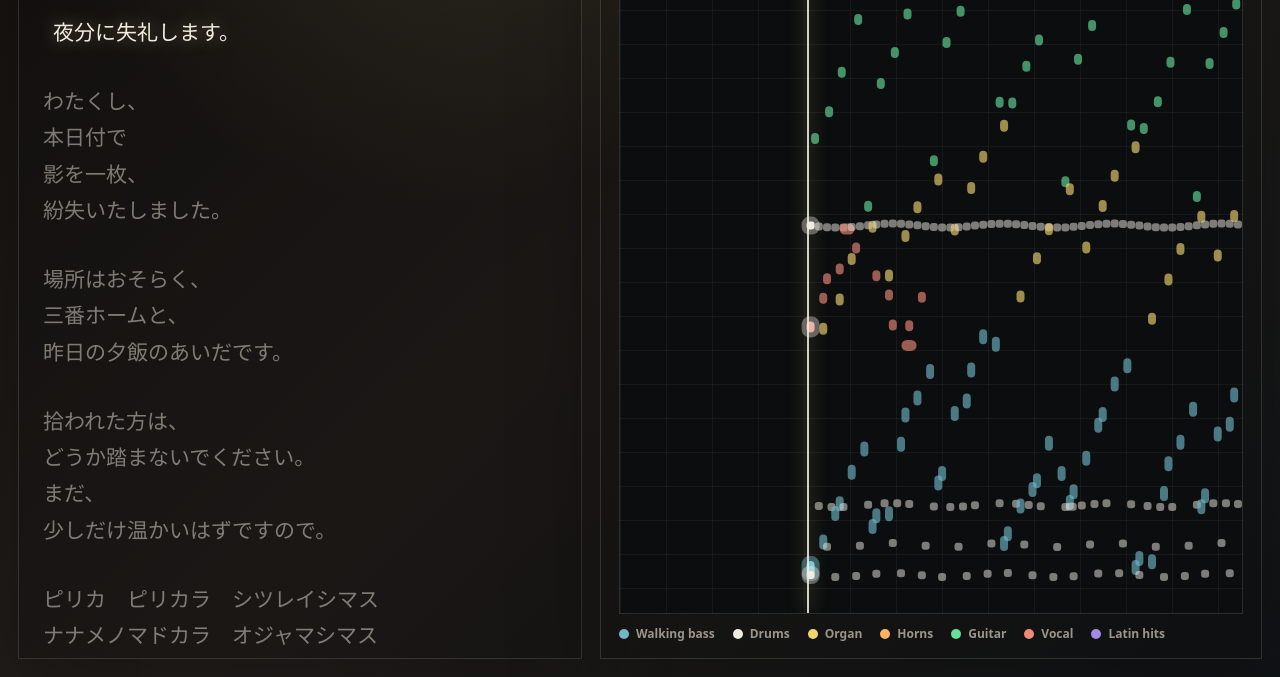
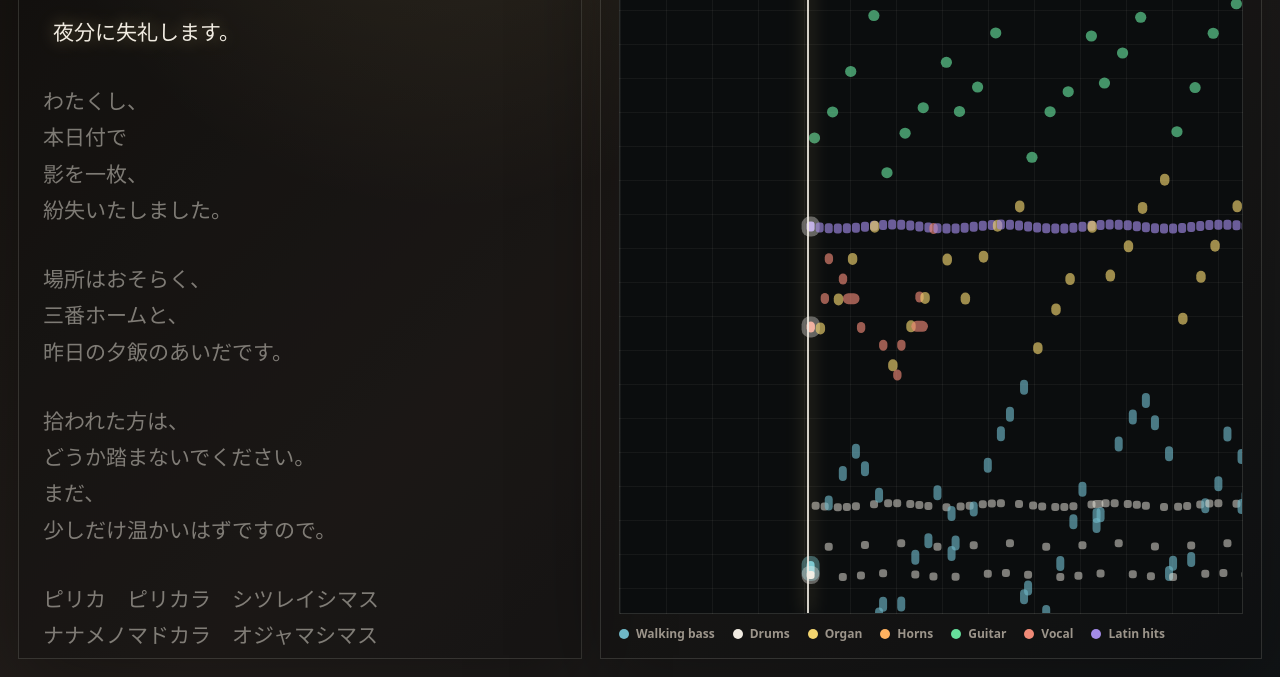
Before and after one commit to dhaqui/music1, a website: page index.html in a window 1280 px wide. Shown: the part 123-800 px from the top of the page. Drawn offline with Linux system fonts and the light colour scheme.

Commit message:
Add files via upload

```diff
--- a/app.js
+++ b/app.js
@@ -1,7 +1,7 @@
-const bpm = 172;
+const bpm = 156;
 const beat = 60 / bpm;
 const barSec = beat * 4;
-const swing = 0.58;
+const swing = 0.61;
 
 const lyricsText = `夜分に失礼します。
 
@@ -212,23 +212,22 @@ const lyricsText = `夜分に失礼します。
 
 const chords = {
   Cm9: { root: 36, tones: [48, 51, 55, 58, 62, 67] },
-  F13: { root: 41, tones: [53, 57, 60, 63, 67, 74] },
-  Bb13: { root: 46, tones: [58, 62, 65, 68, 72, 79] },
-  EbMaj9: { root: 39, tones: [51, 55, 58, 62, 65, 70] },
-  Ab13: { root: 44, tones: [56, 60, 63, 66, 70, 77] },
-  Db9: { root: 37, tones: [49, 53, 56, 59, 63, 68] },
+  AbMaj9: { root: 32, tones: [44, 48, 51, 55, 58, 63] },
+  Eb6: { root: 39, tones: [51, 55, 58, 60, 65, 70] },
+  BbAdd: { root: 34, tones: [46, 50, 53, 58, 60, 65] },
+  Fm11: { root: 41, tones: [53, 56, 60, 63, 67, 70] },
+  DbMaj7: { root: 37, tones: [49, 53, 56, 60, 65, 68] },
   GAlt: { root: 43, tones: [55, 59, 62, 65, 68, 73] },
-  CSharp9: { root: 36, tones: [48, 52, 58, 63, 66, 70] },
-  Fm9: { root: 41, tones: [53, 56, 60, 63, 67, 72] },
-  AAlt: { root: 45, tones: [57, 61, 64, 68, 70, 75] },
+  COpen: { root: 36, tones: [48, 55, 60, 62, 67, 74] },
+  AFlatGhost: { root: 44, tones: [56, 60, 63, 67, 70, 75] },
   DHalf: { root: 38, tones: [50, 53, 56, 60, 65] }
 };
 
 const genreCycle = [
-  "Cm9", "F13", "Bb13", "EbMaj9",
-  "Ab13", "Db9", "GAlt", "CSharp9",
-  "Fm9", "Bb13", "EbMaj9", "AAlt",
-  "DHalf", "GAlt", "Cm9", "GAlt"
+  "Cm9", "AbMaj9", "Eb6", "BbAdd",
+  "Fm11", "DbMaj7", "GAlt", "COpen",
+  "Cm9", "AFlatGhost", "Eb6", "BbAdd",
+  "DHalf", "GAlt", "AbMaj9", "COpen"
 ];
 
 function midiToFreq(note) {
@@ -239,13 +238,13 @@ function buildNotes() {
   const notes = [];
   const cycles = 9;
   const bassCells = [
-    [0, 3, 6, 7, 10, 12, 10, 7],
-    [0, 0, 7, 10, 12, 15, 12, 10],
-    [0, 6, 7, 10, 13, 12, 7, 6],
-    [0, 3, 5, 6, 10, 7, 6, -2]
+    [0, 7, 10, 12, 10, 7, 3, -2],
+    [0, 0, 5, 7, 12, 10, 7, 5],
+    [0, 3, 7, 10, 12, 15, 12, 7],
+    [0, -2, 3, 7, 10, 7, 5, 3]
   ];
-  const topline = [72, 75, 77, 78, 82, 80, 77, 75, 72, 70, 72, 75, 77, 84, 82, 80];
-  const hornShape = [0, 3, 7, 10, 14, 17, 15, 10];
+  const topline = [72, 75, 79, 77, 75, 72, 70, 67, 70, 72, 75, 82, 80, 77, 75, 72];
+  const hornShape = [0, 7, 10, 14, 12, 10, 7, 3];
   const at = (bar, sixteenth) => {
     const step = beat / 4;
     const off = sixteenth % 4 === 1 || sixteenth % 4 === 3 ? step * (swing - 0.5) : 0;
@@ -261,42 +260,42 @@ function buildNotes() {
       const heat = 0.7 + cycle * 0.045;
       const cell = bassCells[(bar + cycle) % bassCells.length];
 
-      [0, 3, 6, 7, 10, 13].forEach((slot, i) => {
+      [0, 4, 7, 10, 12, 15].forEach((slot, i) => {
         const pitch = chord.root + cell[i % cell.length];
-        notes.push({ t: at(songBar, slot), d: beat * 0.38, pitch, part: "bass", velocity: 0.78 + heat * 0.14, wobble: 26 + cycle * 3 });
+        notes.push({ t: at(songBar, slot), d: beat * 0.42, pitch, part: "bass", velocity: 0.66 + heat * 0.12, wobble: 18 + cycle * 2 });
       });
-      notes.push({ t: at(songBar, 15), d: beat * 0.22, pitch: nextChord.root - 1, part: "bass", velocity: 0.82, wobble: 35 });
+      notes.push({ t: at(songBar, 15), d: beat * 0.22, pitch: nextChord.root - 1, part: "bass", velocity: 0.72, wobble: 24 });
 
-      [0, 6, 11].forEach((slot) => notes.push({ t: at(songBar, slot), d: 0.055, pitch: 35, part: "drums", velocity: 0.95, drum: "kick" }));
-      [4, 12].forEach((slot) => notes.push({ t: at(songBar, slot), d: 0.08, pitch: 38, part: "drums", velocity: 0.92, drum: "snare" }));
-      [2, 5, 8, 14].forEach((slot) => notes.push({ t: at(songBar, slot), d: 0.045, pitch: 42, part: "drums", velocity: 0.58 + heat * 0.12, drum: "hat" }));
+      [0, 7, 11].forEach((slot) => notes.push({ t: at(songBar, slot), d: 0.055, pitch: 35, part: "drums", velocity: 0.78, drum: "kick" }));
+      [4, 12].forEach((slot) => notes.push({ t: at(songBar, slot), d: 0.08, pitch: 38, part: "drums", velocity: 0.76, drum: "snare" }));
+      [1, 3, 6, 8, 10, 14].forEach((slot) => notes.push({ t: at(songBar, slot), d: 0.045, pitch: 42, part: "drums", velocity: 0.34 + heat * 0.08, drum: "hat" }));
       for (let s = 0; s < 16; s += 2) {
-        notes.push({ t: at(songBar, s), d: 0.035, pitch: 70, part: "drums", velocity: s % 4 === 0 ? 0.42 : 0.28, drum: "hat" });
+        notes.push({ t: at(songBar, s), d: 0.032, pitch: 70, part: "latin", velocity: s % 4 === 0 ? 0.22 : 0.16, drum: "clave" });
       }
       if ((bar + cycle) % 4 === 3) {
         notes.push({ t: at(songBar, 15), d: 0.23, pitch: 42, part: "drums", velocity: 0.82, drum: "crash" });
       }
 
-      [3, 7, 10, 15].forEach((slot, i) => {
+      [2, 6, 9, 14].forEach((slot, i) => {
         const pitch = chord.tones[(i + cycle) % chord.tones.length] + 12 + lift;
-        notes.push({ t: at(songBar, slot), d: beat * 0.34, pitch, part: "organ", velocity: 0.5 + heat * 0.12, wobble: 12 });
+        notes.push({ t: at(songBar, slot), d: beat * 0.52, pitch, part: "organ", velocity: 0.36 + heat * 0.09, wobble: 8 });
       });
 
-      [1, 4.5, 7.5, 11.5, 14].forEach((slot, i) => {
+      [0.5, 4.5, 8.5, 13.5].forEach((slot, i) => {
         const pitch = chord.tones[(i + 2) % chord.tones.length] + 24 + (cycle > 6 ? 7 : 0);
-        notes.push({ t: at(songBar, Math.floor(slot)) + (slot % 1) * beat / 4, d: beat * 0.28, pitch, part: "guitar", velocity: 0.5 + heat * 0.16, wobble: 34 });
+        notes.push({ t: at(songBar, Math.floor(slot)) + (slot % 1) * beat / 4, d: beat * 0.62, pitch, part: "guitar", velocity: 0.28 + heat * 0.08, wobble: 18 });
       });
 
-      if (cycle > 0 && (bar % 2 === 0 || cycle > 5)) {
-        [0, 5, 10].forEach((slot, i) => {
+      if (cycle > 1 && (bar % 4 === 0 || cycle > 5)) {
+        [0, 6, 11].forEach((slot, i) => {
           const pitch = chord.root + 36 + hornShape[(bar + i + cycle) % hornShape.length] + (cycle > 6 ? 7 : 0);
-          notes.push({ t: at(songBar, slot), d: beat * 0.42, pitch, part: "horn", velocity: 0.62 + heat * 0.18, wobble: 18 });
+          notes.push({ t: at(songBar, slot), d: beat * 0.36, pitch, part: "horn", velocity: 0.46 + heat * 0.12, wobble: 12 });
         });
       }
 
       if (cycle > 2) {
         [3, 6, 9, 12, 15].forEach((slot, i) => {
-          notes.push({ t: at(songBar, slot), d: 0.048, pitch: 76 + ((i + bar) % 5), part: "latin", velocity: 0.58 + heat * 0.12, drum: "clave" });
+          notes.push({ t: at(songBar, slot), d: 0.048, pitch: 76 + ((i + bar) % 5), part: "latin", velocity: 0.36 + heat * 0.08, drum: "clave" });
         });
       }
 
--- a/index.html
+++ b/index.html
@@ -3,7 +3,7 @@
   <head>
     <meta charset="utf-8">
     <meta name="viewport" content="width=device-width, initial-scale=1">
-    <title>礼儀正しく壊れていきます</title>
+    <title>雨に撃たえば...! disc 2</title>
     <link rel="stylesheet" href="styles.css">
   </head>
   <body>
@@ -11,8 +11,8 @@
       <section class="lyrics-panel" aria-label="lyrics">
         <div class="title-row">
           <div>
-            <p class="kicker">Jazz breakbeat ・ garage funk ・ latin rush ・ 172 BPM</p>
-            <h1>礼儀正しく壊れていきます</h1>
+            <p class="kicker">Rain-bit folk ・ broken garage ・ intimate storm ・ 156 BPM</p>
+            <h1>雨に撃たえば...! disc 2</h1>
           </div>
           <button id="playButton" class="play-button" type="button" aria-label="再生">
             <span class="play-icon">▶</span>
```
Also changed, not shown: desu_masu_yabai_song_notes.md (+3 -3 lines).
